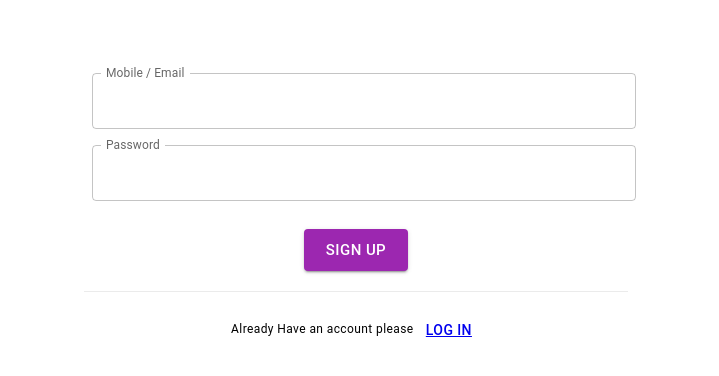
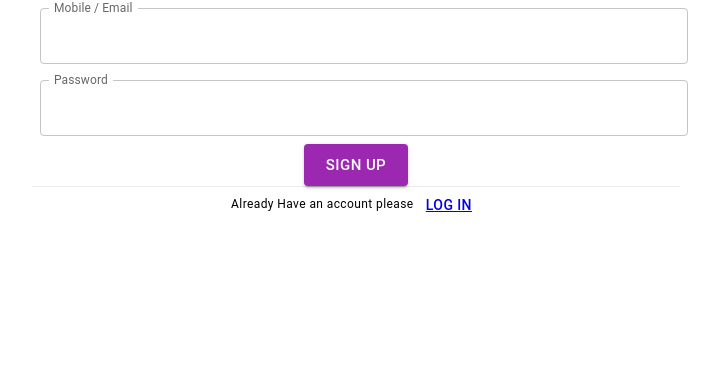
Before and after one commit to devendra-kushwah/react-ts-poc, a React (Create React App) app: page /signup in a window 1280 px wide. Shown: the top 376 px of the page, without its empty margins (284-1003 px from the left). Built offline with nearby package versions, Linux system fonts and the light colour scheme.

Commit message:
welcome page (#31)

```diff
--- a/src/modules/Public/SignUp/index.tsx
+++ b/src/modules/Public/SignUp/index.tsx
@@ -27,8 +27,8 @@ const SignUp = () => {
     };
 
   return (
-    <Layout>
-    <Box sx={{ display: 'flex', flexWrap: 'wrap' , justifyContent: 'center' }}>
+    <Layout sx={{ padding: 0 }}>
+      <Box sx={{ display: 'flex', flexWrap: 'wrap', justifyContent: 'center', padding: 0 }}>
         <form>
           <FormControl fullWidth sx={{ m: 1 }}>
             <InputLabel htmlFor="user-name-email">Mobile / Email</InputLabel>
@@ -50,13 +50,11 @@ const SignUp = () => {
               label="Password"
             />
           </FormControl>
-      <br/>
-      <br/>
+
           <Button color="secondary" size="large" variant="contained">Sign up</Button>
-      <br/>
-      <br/>
-      <Divider  light />
-      <br/>
+
+          <Divider light />
+
           <Typography variant="caption" display="block">
             Already Have an account please <Button variant="text">
               <NavLink to="/login">
```
Lines whose indentation alone changed are shown as unchanged.
